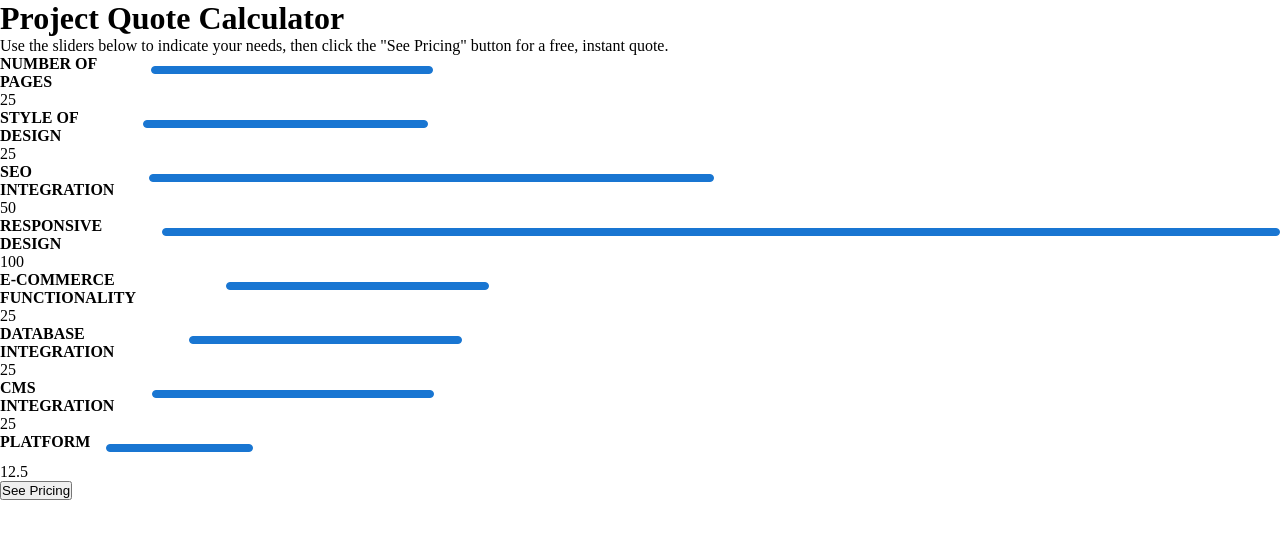
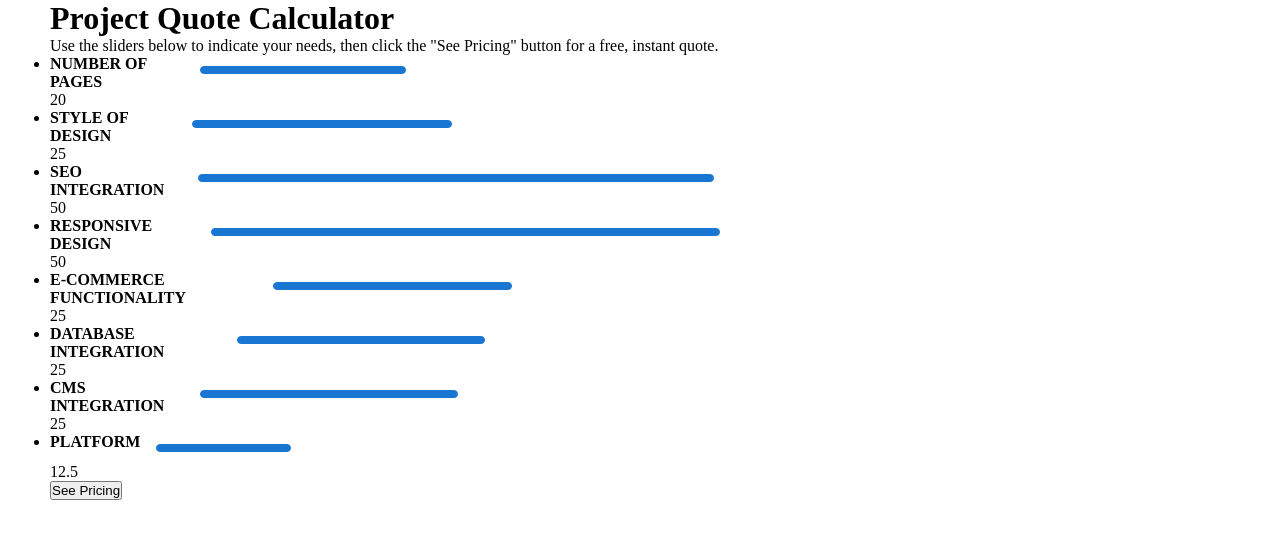
Before and after one commit to Dave-ctr/project-quote-calculator, a React (Vite) app: page / in a window 1280 px wide. Shown: the top 538 px of the page. Built offline with nearby package versions, Linux system fonts and the light colour scheme.

Commit message:
Set slider "slide" minimum values to starting slider values

```diff
--- a/src/App.jsx
+++ b/src/App.jsx
@@ -15,10 +15,10 @@ function App() {
 
   const headerRefs = useRef([]);
 
-  const handleUpdateSelectionValue = (event, currentSliderValue, index) => {
-    const value = event.target.value;
+  const handleUpdateSelectionValue = (event, sliderValue, index) => {
+
     const updatedSliderValues = [...sliderValues];
-    updatedSliderValues[index] = value;
+    updatedSliderValues[index] = sliderValue;
     setSliderValues(updatedSliderValues);
 
     const headerReference = headerRefs.current[index];
@@ -26,13 +26,10 @@ function App() {
     if (headerReference) {
       const quoteName = headerReference.current.innerText;
 
-      console.log("Im in the headerReference if statement");
-      console.log("The slider title: ", quoteName);
-      console.log("The slider value: ", currentSliderValue);
-      console.log("headerReference = ", headerReference);
-
-      // Later on the if statement will be using
-      // the quoteName and the currentSliderValue to update the state of selectionValue
+      // console.log("Im in the headerReference if statement");
+      // console.log("The slider title: ", quoteName);
+      // console.log("The slider value: ", sliderValue);
+      // console.log("headerReference = ", headerReference);
 
       // if (
       //   quoteName === "NUMBER OF PAGES" &&
--- a/src/Layout/MainLayout.jsx
+++ b/src/Layout/MainLayout.jsx
@@ -6,7 +6,10 @@ const MainLayout = (props) => {
         style={{
             display: 'flex',
             flexDirection: 'column',
-            alignItems: 'space-between'
+            alignItems: 'space-between',
+            marginRight: "50px",
+            marginLeft: "50px"
+
         }}
     >
         {props.children}
--- a/src/components/QuoteItem.jsx
+++ b/src/components/QuoteItem.jsx
@@ -1,41 +1,47 @@
-import Slider from '@mui/material/Slider';
-import Stack from '@mui/material/Stack';
+import Slider from "@mui/material/Slider";
+import Stack from "@mui/material/Stack";
 
-function QuoteItem({quoteItem, handleUpdateSelectionValue, sliderValue, selectionValue, headerReference}) {
+function QuoteItem({
+  quoteItem,
+  handleUpdateSelectionValue,
+  itemSliderValue,
+  selectionValue,
+  headerReference,
+}) {
   return (
     <div>
       <li>
-        <Stack
-          direction='row'
-          spacing={2}
-        >
-          <h6
-            ref={headerReference}
-            style={{fontSize: '1rem'}}
-            >
+        <Stack direction="row" spacing={2}>
+          <h6 ref={headerReference} style={{ fontSize: "1rem" }}>
             {quoteItem.quoteName.toUpperCase()}
           </h6>
           <Slider
-                onChange={handleUpdateSelectionValue}
+            onChange={(event, sliderValue) => {
+              if (sliderValue >= quoteItem.startingValue) {
+                handleUpdateSelectionValue(event, sliderValue);
+              }
+            }}
+            value={itemSliderValue}
             defaultValue={quoteItem.startingValue}
+            min={0}
             step={quoteItem.steps}
             aria-label="Default"
             valueLabelDisplay="auto"
             sx={{
-                    '& .MuiSlider-thumb': {
-                        display:'none',
+              "& .MuiSlider-thumb": {
+                display: "none",
               },
-                    '& .MuiSlider-track': {
+              "& .MuiSlider-track": {
                 height: 8,
               },
-                      '& .MuiSlider-rail': {
+              "& .MuiSlider-rail": {
                 height: 8,
-                        color: 'white'
-                      }
+                color: "white",
+              },
             }}
           />
         </Stack>
-        <p>{sliderValue}</p>
+        <p>{itemSliderValue}</p>
       </li>
     </div>
   );
--- a/src/pages/Home.jsx
+++ b/src/pages/Home.jsx
@@ -18,8 +18,8 @@ function Home({ quoteListItems, handleUpdateSelectionValue, sliderValues,selecti
           <QuoteItem
             key={index}
             quoteItem={quoteItem}
-            handleUpdateSelectionValue={(event, currentSliderValue) => handleUpdateSelectionValue(event, currentSliderValue, index)}
-            sliderValue={sliderValues[index]}
+            handleUpdateSelectionValue={(event, sliderValue) => handleUpdateSelectionValue(event, sliderValue, index)}
+            itemSliderValue={sliderValues[index]}
             selectionValue={selectionValue}
             headerReference={headerRefs.current[index]}
           />
--- a/src/quoteData.js
+++ b/src/quoteData.js
@@ -1,12 +1,13 @@
 export const initialQuoteItemsArray = [
     {
       quoteName: 'number of pages',
-      startingValue: 25,
-      steps: 25,
-      selectionOne: '10 - 50',
-      selectionTwo: '50 - 150',
-      selectionThree: '150 - 250',
-      selectionFour: '250+'
+      startingValue: 20,
+      steps: 20,
+      selectionOne: '1 - 10',
+      selectionTwo: '10 - 50',
+      selectionThree: '50 - 150',
+      selectionFour: '150 250',
+      selectionFive: '250+',
     },
     {
       quoteName: 'style of design',
@@ -21,15 +22,15 @@ export const initialQuoteItemsArray = [
       quoteName: 'seo integration',
       startingValue: 50,
       steps: 50,
-      selectionOne: 'Yes',
-      selectionTwo: 'No'
+      selectionOne: 'No',
+      selectionTwo: 'Yes'
     },
     {
       quoteName: 'responsive design',
-      startingValue: 100,
+      startingValue: 50,
       steps: 50,
-      selectionOne: 'Yes',
-      selectionTwo: 'No'
+      selectionOne: 'No',
+      selectionTwo: 'Yes'
     },
     {
       quoteName: 'e-commerce functionality',
```
Lines whose indentation alone changed are shown as unchanged.
